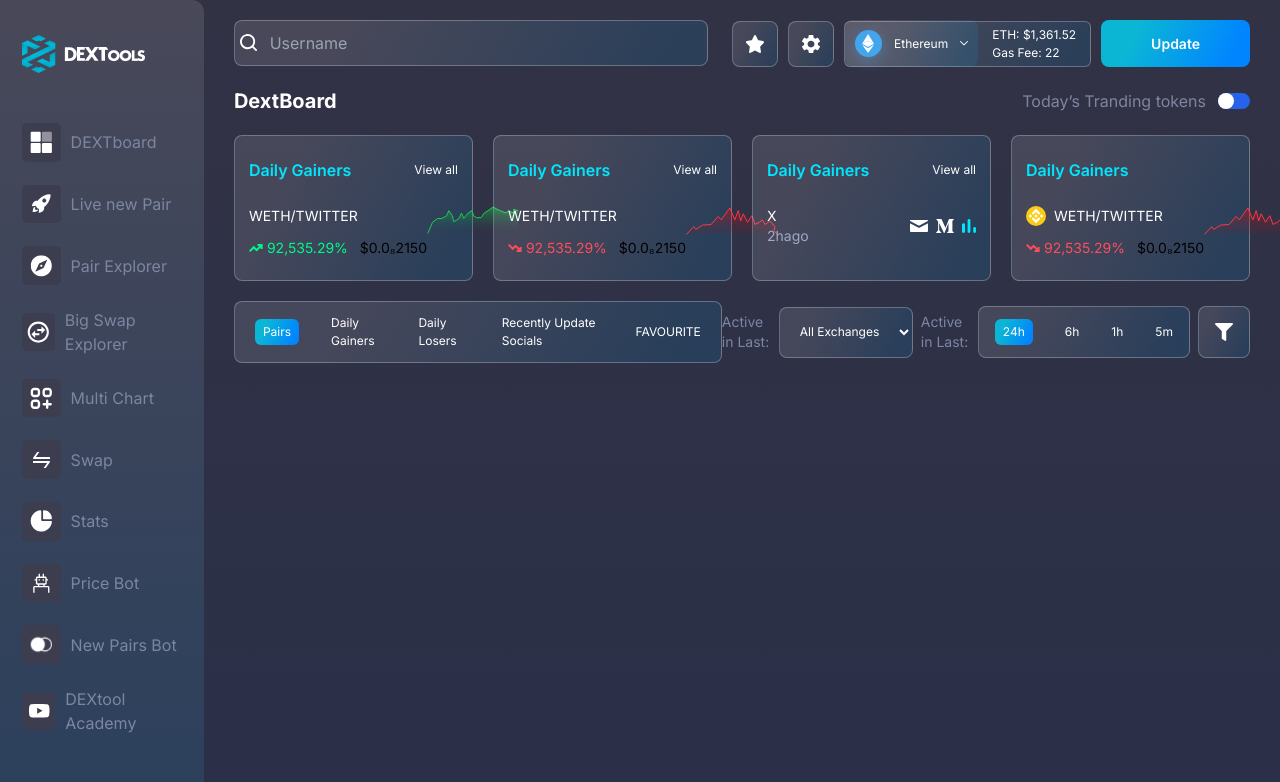
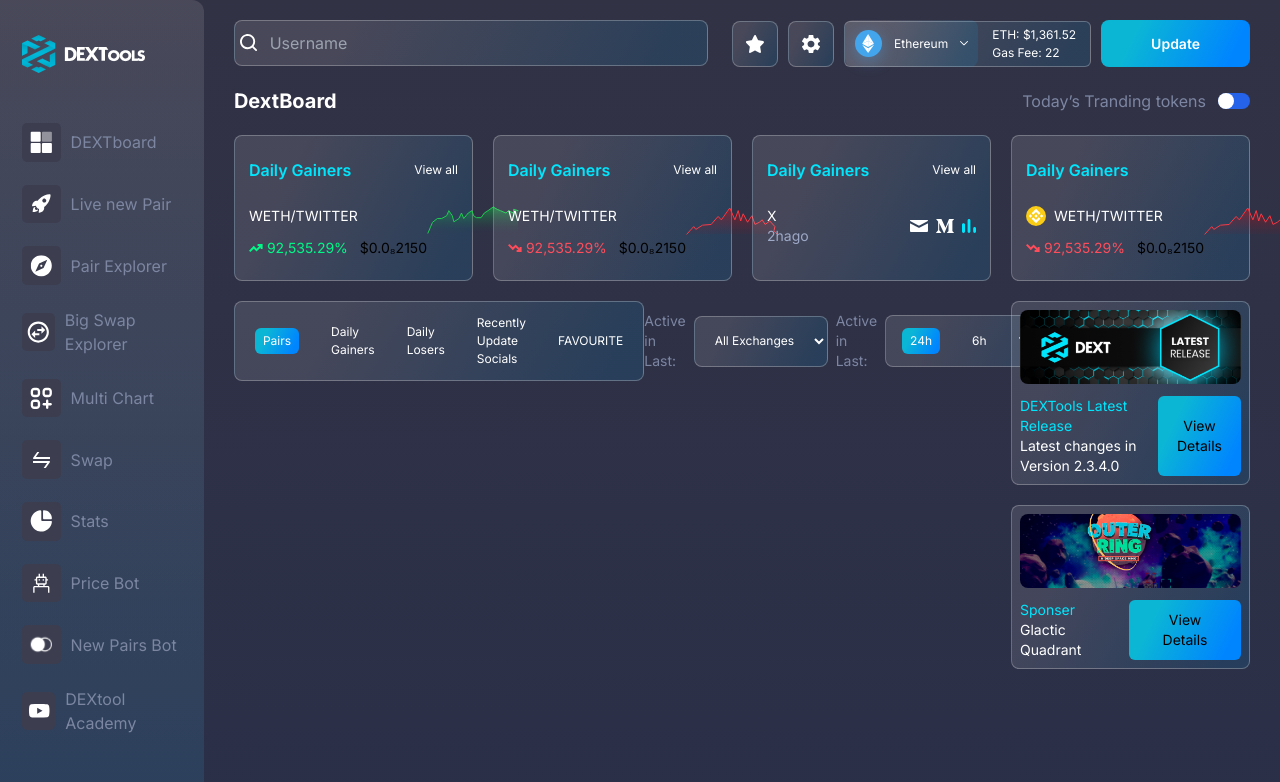
Before and after one commit to forhadmia1/dextboard_rubel, a React (Create React App) app: page / in a window 1280 px wide. Shown: the top 782 px of the page. Built offline with nearby package versions, Linux system fonts and the light colour scheme.

Commit message:
side card create

```diff
--- a/src/page/Dextboard.jsx
+++ b/src/page/Dextboard.jsx
@@ -4,6 +4,8 @@
 import DailyLosers from '../components/Dextboard/DailyLosers';
 import HotPairs from '../components/Dextboard/HotPairs';
 import RecentlyUpdateSocials from '../components/Dextboard/RecentlyUpdateSocials';
+import rectengle1 from '../images/Rectangle 31.jpg'
+import rectengle2 from '../images/Rectangle 38.jpg'
 
 const Dextboard = () => {
     const [toggle, setToggle] = useState(false)
@@ -32,7 +34,9 @@
                 <RecentlyUpdateSocials />
                 <HotPairs />
             </div>
-            <div className='mt-5 flex justify-between'>
+            <div className='grid grid-cols-4 mt-5 gap-5'>
+                <div className='col-span-3'>
+                    <div className='flex justify-between'>
                         <div className='flex card-background text-[12px] text-white gap-8 items-center px-5 py-3'>
                             <Link className='btn-background px-2 py-1'>Pairs</Link>
                             <Link>Daily Gainers</Link>
@@ -65,6 +69,30 @@
                         </div>
                     </div>
                 </div>
+                <div>
+                    <div className='card-background p-2 text-sm'>
+                        <img className='rounded-lg' src={rectengle1} alt="" />
+                        <div className='mt-3 flex justify-between'>
+                            <div>
+                                <p className='text-[#00E6FD]'>DEXTools Latest Release</p>
+                                <p className='text-white'>Latest changes in Version 2.3.4.0</p>
+                            </div>
+                            <button className='btn-background px-4'>View Details</button>
+                        </div>
+                    </div>
+                    <div className='card-background p-2 text-sm mt-5'>
+                        <img className='rounded-lg' src={rectengle2} alt="" />
+                        <div className='mt-3 flex justify-between'>
+                            <div>
+                                <p className='text-[#00E6FD]'>Sponser</p>
+                                <p className='text-white'>Glactic Quadrant</p>
+                            </div>
+                            <button className='btn-background px-4'>View Details</button>
+                        </div>
+                    </div>
+                </div>
+            </div>
+        </div>
     );
 };
 
```
Also changed, not shown: src/images/Rectangle 31.jpg (added), src/images/Rectangle 38.jpg (added). Lines whose indentation alone changed are shown as unchanged.
